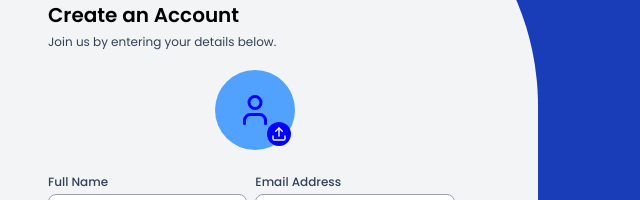
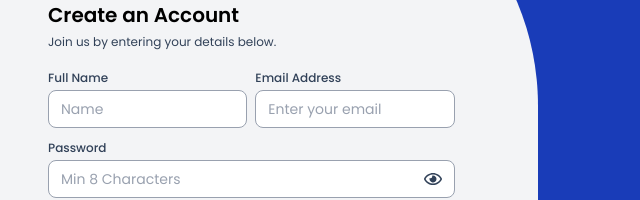
Before and after one commit to Logeshwaranj0705/XSpro_frontend, a React (Vite) app: page /signup in a window 1280 px wide. Shown: the part 164-364 px from the top of the page, without its empty margins (0-640 px from the left). Built offline with nearby package versions, Linux system fonts and the light colour scheme.

Commit message:
Update SignUp.jsx

```diff
--- a/src/pages/Auth/SignUp.jsx
+++ b/src/pages/Auth/SignUp.jsx
@@ -65,7 +65,6 @@ const Signup = () => {
         <p className="text-xs text-slate-700 mt-[5px] mb-5">Join us by entering your details below.</p>
 
         <form onSubmit={handleSignUp}>
-          <ProfilePhotoSelector image={profilePic} setImage={setProfilePic} />
 
           <div className="grid grid-cols-1 md:grid-cols-2">
             <Input
```
